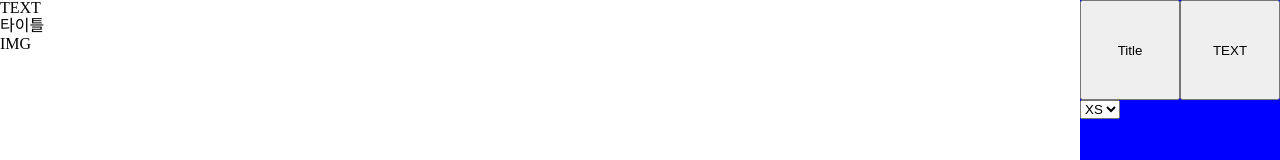
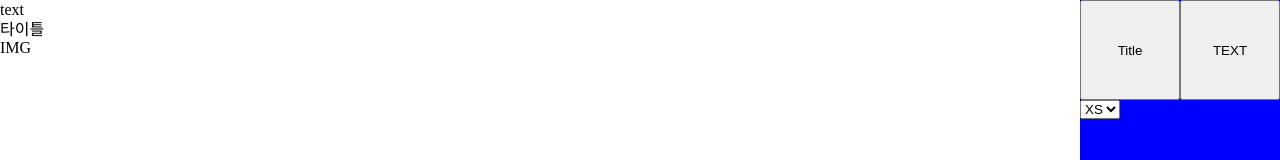
Before and after one commit to jo-duchan/portfolio-editor, a React (Create React App) app: page /edit in a window 1280 px wide. Shown: the top 160 px of the page. Built offline with nearby package versions, Linux system fonts and the light colour scheme.

Commit message:
TextElement 추가, Editor - onCreate 함수 분기

```diff
--- a/src/App.tsx
+++ b/src/App.tsx
@@ -14,7 +14,7 @@ const dummyData: ContentList = [
     id: "get0",
     sort: "TEXT",
     content: {
-      text: "",
+      text: "text",
       url: "",
     },
     option: {
--- a/src/components/common/TextElement.tsx
+++ b/src/components/common/TextElement.tsx
@@ -1,10 +1,84 @@
 import React from "react";
 import styled from "styled-components";
 
-function TextElement() {
-  return <Container> </Container>;
+// Type
+import { ContentItem, Size, Aline } from "type/contentDataType";
+
+interface Props {
+  data: ContentItem;
+}
+
+interface StyledProps {
+  size?: Size;
+  margin?: Size;
+  aline?: Aline;
+}
+
+function TextElement({ data }: Props) {
+  const onChangeHandler = (e: React.FormEvent<HTMLParagraphElement>) => {
+    console.log(e.currentTarget.textContent);
+  };
+
+  return (
+    <Container
+      size={data.option.size}
+      margin={data.option.margin}
+      aline={data.option.aline}
+    >
+      <Content
+        contentEditable
+        suppressContentEditableWarning
+        onInput={onChangeHandler}
+      >
+        {data.content.text}
+      </Content>
+    </Container>
+  );
 }
 
 export default TextElement;
 
-const Container = styled.div``;
+const Container = styled.div<StyledProps>`
+  display: flex;
+  text-align: ${(props) => props.aline};
+  width: 100%;
+`;
+
+const Content = styled.p<StyledProps>`
+  display: block;
+  width: 100%;
+  font-size: ${(props) => {
+    switch (props.size) {
+      case "XS":
+        return "14px";
+      case "S":
+        return "16px";
+      case "M":
+        return "18px";
+      case "L":
+        return "20px";
+      case "XL":
+        return "24px";
+    }
+  }};
+  margin-inline: ${(props) => {
+    switch (props.margin) {
+      case "NONE":
+        return "0";
+      case "XS":
+        return "84px";
+      case "S":
+        return "156px";
+      case "M":
+        return "228px";
+      case "L":
+        return "300px";
+      case "XL":
+        return "360px";
+    }
+  }};
+  line-height: 20px;
+  &:focus {
+    outline: none;
+  }
+`;
--- a/src/components/edit/Assign.tsx
+++ b/src/components/edit/Assign.tsx
@@ -25,7 +25,7 @@ function Assign({ data, onSetIdHandler, isFocus }: Props) {
         return <TitleElement data={data} />;
       }
       case "TEXT": {
-        return <div>TEXT</div>;
+        return <TextElement data={data} />;
       }
       case "IMG": {
         return <div>IMG</div>;
--- a/src/components/edit/Editor.tsx
+++ b/src/components/edit/Editor.tsx
@@ -2,28 +2,62 @@ import React, { useEffect, useState } from "react";
 import styled from "styled-components";
 
 // Type
-import { ContentList, ContentItem, ContentSort } from "type/contentDataType";
+import { ContentList, ContentItem } from "type/contentDataType";
 
 interface Props {
   data: ContentList;
   isSelect: string;
-  onCreateHandler: (sort: ContentSort) => void;
+  onCreateHandler: (createData: ContentItem) => void;
 }
 
 function Editor({ data, isSelect, onCreateHandler }: Props) {
-  const [selectOption, setSelectOption] = useState<ContentItem | null>(null);
+  const [selectItem, setSelectItem] = useState<ContentItem | null>(null);
 
   useEffect(() => {
-    if (!isSelect && !selectOption) return;
-    setSelectOption(data.filter((item) => item.id === isSelect)[0]);
+    if (!isSelect && !selectItem) return;
+    setSelectItem(data.filter((item) => item.id === isSelect)[0]);
   }, [isSelect]);
+
+  const onCreateTitle = () => {
+    const CreateData: ContentItem = {
+      id: Math.random().toString(),
+      sort: "TITLE",
+      content: {
+        text: "Enter the Title here.",
+        url: "",
+      },
+      option: {
+        size: "S",
+        margin: "NONE",
+        aline: "LEFT",
+      },
+    };
+    onCreateHandler(CreateData);
+  };
+
+  const onCreateText = () => {
+    const CreateData: ContentItem = {
+      id: Math.random().toString(),
+      sort: "TEXT",
+      content: {
+        text: "Enter the Text here.",
+        url: "",
+      },
+      option: {
+        size: "S",
+        margin: "NONE",
+        aline: "LEFT",
+      },
+    };
+    onCreateHandler(CreateData);
+  };
 
   return (
     <Container>
-      <Button onClick={() => onCreateHandler("TITLE")}>Title</Button>
-      <Button onClick={() => onCreateHandler("TEXT")}>TEXT</Button>
+      <Button onClick={onCreateTitle}>Title</Button>
+      <Button onClick={onCreateText}>TEXT</Button>
       <select
-        value={selectOption ? selectOption.option.size : "XS"}
+        value={selectItem ? selectItem.option.size : "XS"}
         onChange={(e) => console.log(e.target.value)}
       >
         <option value="XS">XS</option>
--- a/src/pages/Edit.tsx
+++ b/src/pages/Edit.tsx
@@ -6,7 +6,7 @@ import Editor from "components/edit/Editor";
 import Assign from "components/edit/Assign";
 
 // Type
-import { ContentList, ContentItem, ContentSort } from "type/contentDataType";
+import { ContentList, ContentItem } from "type/contentDataType";
 
 interface Props {
   data: ContentList;
@@ -16,34 +16,13 @@ interface Props {
 function Edit({ data, setContentData }: Props) {
   const [isSelect, setIsSelect] = useState<string>("");
 
-  const onCreateHandler = (sort: ContentSort) => {
-    // TEXT
-    let dataId = Math.random().toString();
-    const updateData: ContentItem = {
-      id: dataId,
-      sort: sort,
-      content: {
-        text: "Enter the content here.",
-        url: "",
-      },
-      option: {
-        size: "S",
-        margin: "NONE",
-        aline: "LEFT",
-      },
-    };
-
-    if (!isSelect) {
-      setContentData((prev) => {
-        return [...prev, updateData];
-      });
-    } else {
-      const updateArray = data;
-      const selectIndex = updateArray.findIndex((item) => item.id === isSelect);
-      updateArray.splice(selectIndex + 1, 0, updateData);
-      setIsSelect(dataId);
-      setContentData(updateArray);
-    }
+  const onCreateHandler = (createData: ContentItem) => {
+    const copyData = data;
+    const selectIndex = copyData.findIndex((item) => item.id === isSelect);
+    const startPoint = isSelect ? selectIndex + 1 : copyData.length;
+    copyData.splice(startPoint, 0, createData);
+    setIsSelect(createData.id);
+    setContentData(copyData);
   };
 
   const onSetIdHandler = (id: string) => {
@@ -63,7 +42,7 @@ function Edit({ data, setContentData }: Props) {
   return (
     <Container>
       <Viewer>
-        {data.map((item, index) => (
+        {data.map((item) => (
           <Assign
             key={item.id}
             data={item}
```
